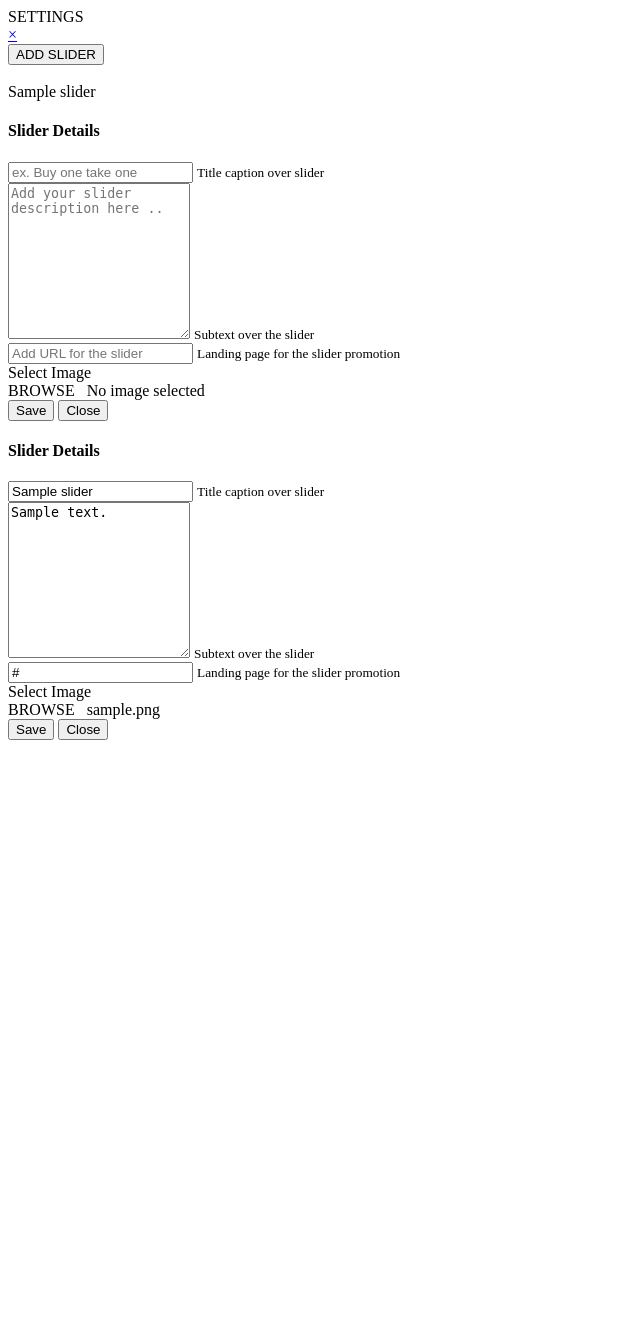
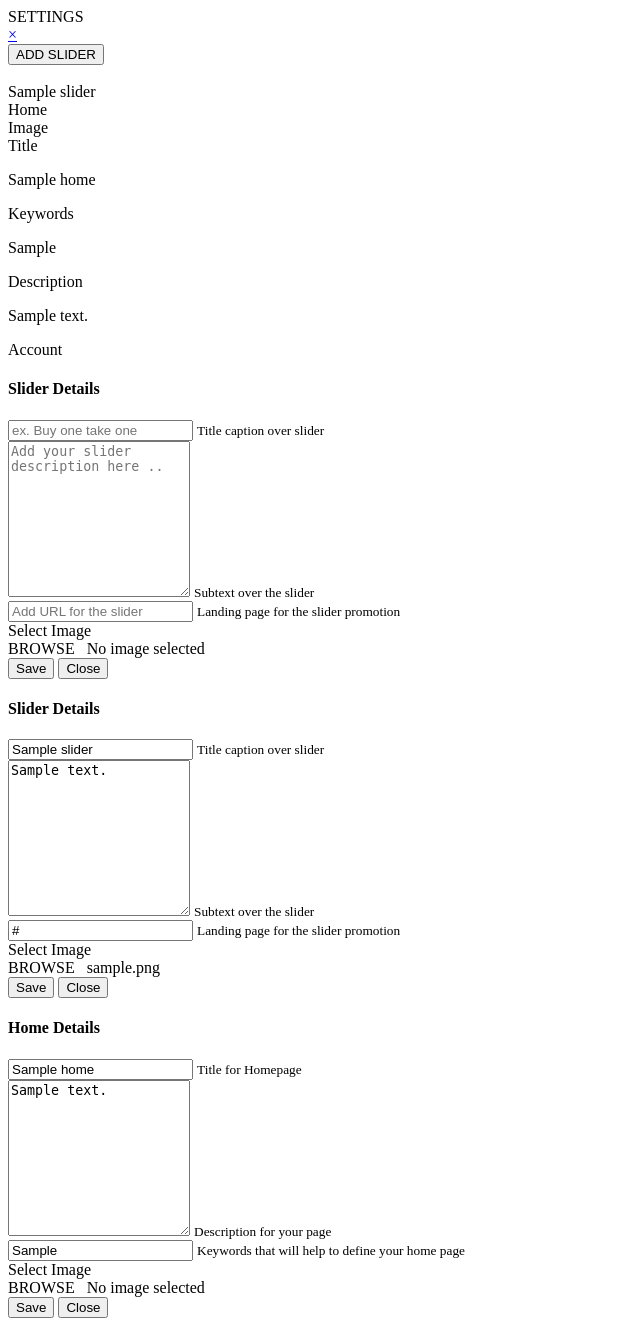
Before and after one commit to monddiestro/cytek-cms, a PHP site: the page made by application/views/admin-settings.php in a window 1280 px wide. Shown: the whole page, without its empty margins (0-640 px from the left). Before the commit the page ends 740 px from the top, so only its background shows below. Run offline with PHP 8.4, Linux system fonts and the light colour scheme; the template is opened without the code that fills it: most values are stand-ins (such as "Sample title", 1, 10 or a date in 2020); data that the repository does not hold is empty.

Commit message:
add homepage setting

```diff
--- a/application/controllers/Home.php
+++ b/application/controllers/Home.php
@@ -32,6 +32,7 @@
         $body_data["categories"] = $this->category_model->pull_categories();
         $body_data["featured"] = $this->product_model->pull_products_featured();
         $body_data["events"] = $this->event_model->pull_events();
+        $body_data["slider"] = $this->page_model->pull_slider();
 
         $footer["categories"] = $this->category_model->pull_categories();
         $footer["subcategories"] = $this->category_model->pull_subcategories();
--- a/application/controllers/Product.php
+++ b/application/controllers/Product.php
@@ -14,7 +14,7 @@
 
   function index() {
     // get data
-    echo $product_id = $this->input->get('id');
+    $product_id = $this->input->get('id');
 
     // $this->load->view('header',$header);
     // $navigation["navs"] = $this->category_model->pull_subcategories();
--- a/application/views/admin-navigation.php
+++ b/application/views/admin-navigation.php
@@ -55,7 +55,7 @@
                       <a href="<?php echo base_url('admin/logout') ?>" class="nav-link">
                           <div class="media mb-1">
                             <div class="py-1 pr-2">
-                            <img src="<?php echo base_url('utilities/images/nav-logo/olympus-white-logo.png') ?>" class="rounded-circle mr-1" alt="" width="40" height="40">
+                            <img src="<?php echo  empty($this->session->userdata('image')) ? base_url('utilities/images/no-image.png') : base_url($this->session->userdata('image')) ?>" class="rounded-circle mr-1" alt="" width="40" height="40">
                             </div>
                             <div class="media-body mt-2">
                               <span class="fw-bold">Mond</span>
--- a/application/views/admin-settings.php
+++ b/application/views/admin-settings.php
@@ -61,6 +61,64 @@
           </div>
         </div>
       </div>
+      <div class="row mt-3">
+        <div class="col-sm-12">
+          <div class="card">
+            <div class="card-header">
+              <div class="row">
+                <div class="col-10">
+                  <label for="">Home</label>
+                </div>
+                <div class="col-2 text-right">
+                  <a data-toggle="modal" data-target="#homepage" class="text-success"><span class="fa fa-edit"></span></a>
+                </div>
+              </div>
+            </div>
+            <div class="card-header">
+            <?php foreach($home as $h): ?>
+              <div class="row">
+                <div class="col-sm">
+                  <label>Image</label>
+                  <img src="<?php echo base_url($h->meta_image) ?>" style="width:100%;margin-bottom:10px" alt="">
+                </div>
+                <div class="col-sm">
+                  <label>Title</label>
+                  <p><?php echo $h->title ?><p>
+                </div>
+                <div class="col-sm">
+                  <label>Keywords</label>
+                  <p><?php echo $h->meta_keywords ?></p>
+                </div>
+              </div>
+              <div class="row">
+                <div class="col-sm">
+                  <label>Description</label>
+                  <p><?php echo $h->meta_description ?></p>
+                </div>
+              </div>
+              <?php endforeach ?>
+            </div>
+          </div>
+        </div>
+      </div>
+      <div class="row mt-3">
+        <div class="col-sm-12">
+          <div class="card">
+            <div class="card-header">
+              <div class="row">
+                <div class="col-10">
+                  <label for="">Account</label>
+                </div>
+                <div class="col-2 text-right">
+                  <a data-toggle="modal" data-target="#account" class="text-success"><span class="fa fa-edit"></span></a>
+                </div>
+              </div>
+            </div>
+            <div class="card-header"></div>
+          </div>
+        </div>
+      </div>
+
     </div>
   </div>
 </main>
@@ -143,3 +201,43 @@
   </div>
 </div>
 <?php endforeach ?>
+<!-- homepage setting -->
+<?php foreach($home as $h): ?>
+<div id="homepage" class="modal fade" role="dialog">
+  <div class="modal-dialog">
+    <?php echo form_open_multipart(base_url('admin/modify_homepage')); ?>
+    <div class="modal-content">
+      <div class="modal-header">
+        <h4 class="modal-title">Home Details</h4>
+      </div>
+      <div class="modal-body">
+        <div class="form-group">
+          <input name="title" class="form-control" type="form-control" value="<?php echo $h->title ?>" placeholder="ex. Company Name"/>
+          <small>Title for Homepage</small>
+        </div>
+        <div class="form-group">
+          <textarea name="description" placeholder="Add your slider description here .." class="form-control" rows="10"><?php echo $h->meta_description ?></textarea>
+          <small>Description for your page</small>
+        </div>
+        <div class="form-group">
+          <input type="text" placeholder="Add keywords here separated by comma" name="keywords" value="<?php echo $h->meta_keywords ?>" class="form-control">
+          <small>Keywords that will help to define your home page</small>
+        </div>
+        <div class="form-group">
+          <label class="form-label">Select Image</label>
+          <br/>
+          <label class="btn btn-default shadow" id="btn_browse">
+              <input type="file" name="meta_img" accept="image/*" style="display:none;">
+              BROWSE
+          </label>&nbsp;&nbsp;<span class="text-muted filename small">No image selected</span>
+        </div>
+      </div>
+      <div class="modal-footer">
+        <button type="submit" name="button" class="btn btn-default">Save</button>
+        <button type="button" class="btn btn-default" data-dismiss="modal">Close</button>
+      </div>
+    </div>
+    <?php echo form_close(); ?>
+  </div>
+</div>
+<?php endforeach ?>
```
Also changed, not shown: application/controllers/Admin.php (+36 -3 lines), application/models/Page_model.php (+14 -0 lines), application/views/home.php (+17 -13 lines), utilities/images/meta/180219_CYTEK_WEB_BANNER-01.png (added), utilities/images/meta/180219_CYTEK_WEB_BANNER-011.png (added), utilities/images/meta/pulag.jpg (deleted), utilities/images/slider/180219_CYTEK_WEB_BANNER-01_(1)2.png (added).
